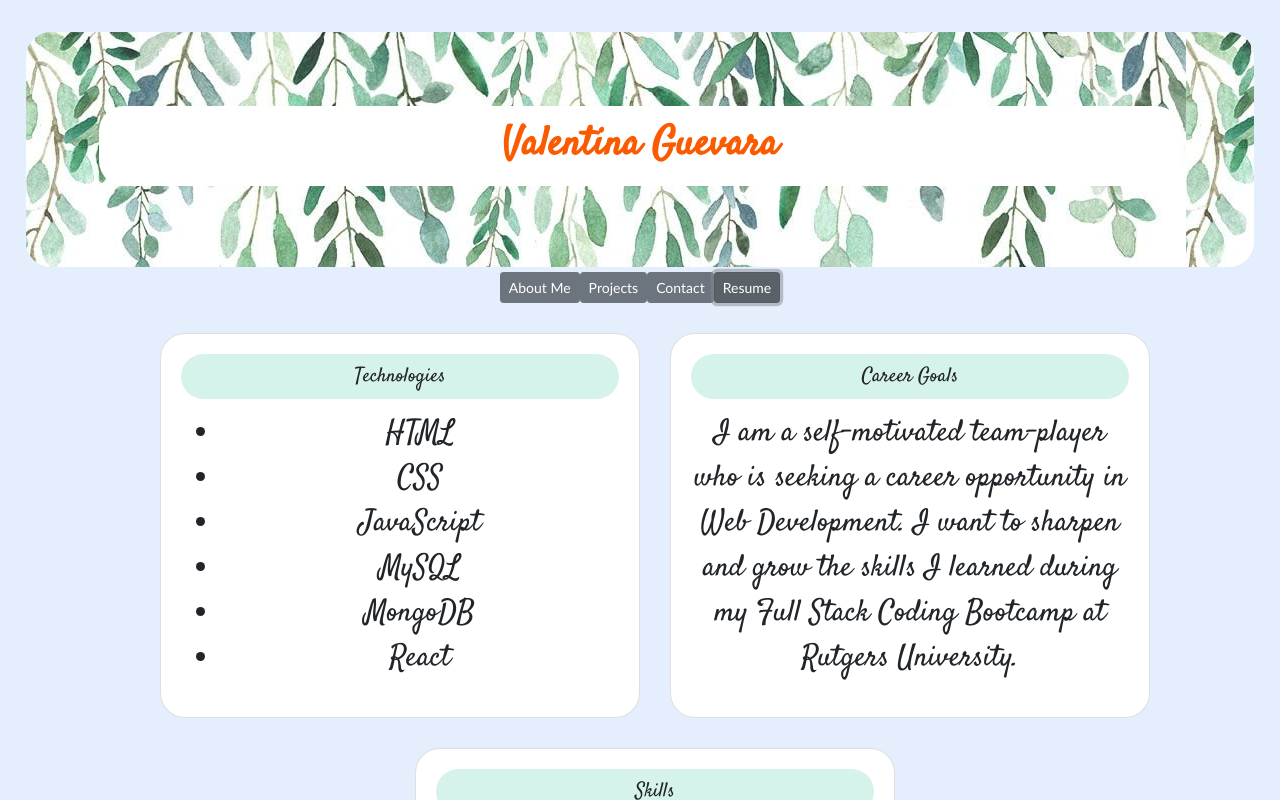
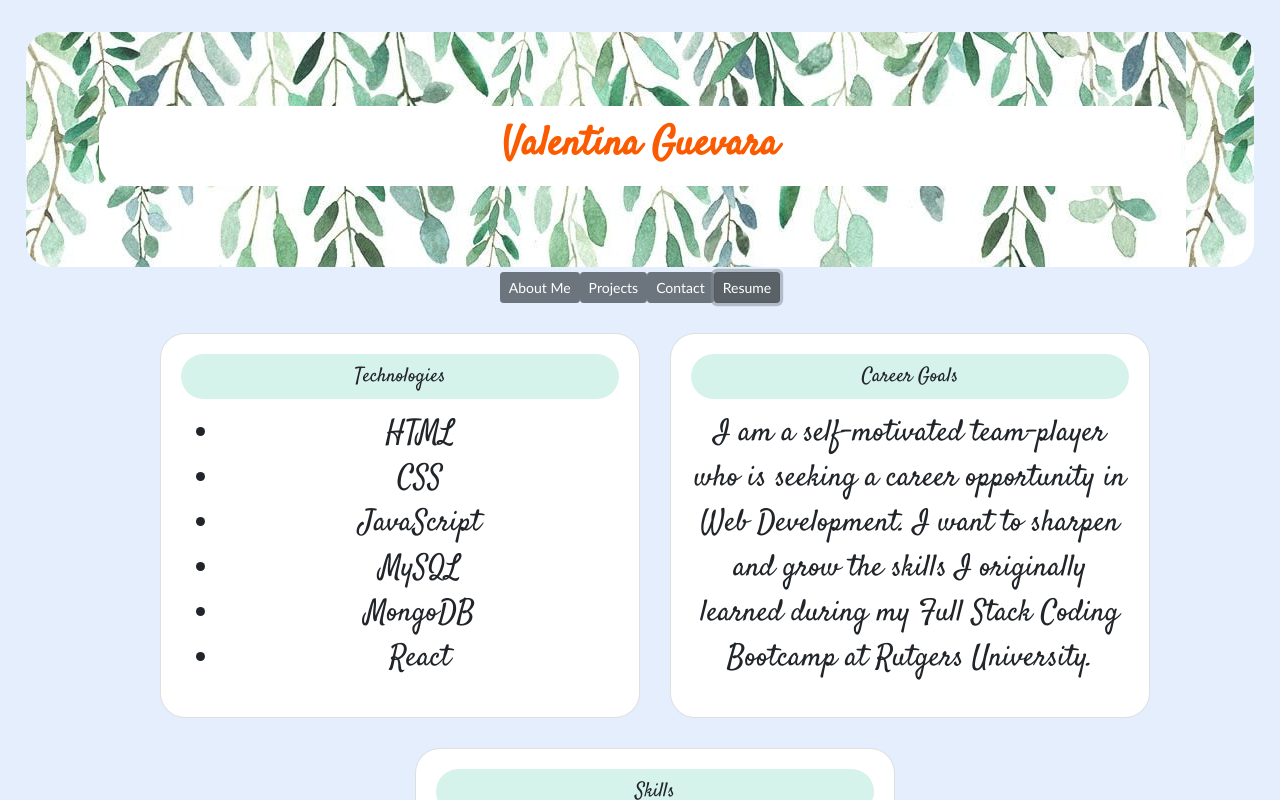
Before and after one commit to Val-gee/portfolio, a React (Create React App) app: page / in a window 1280 px wide. Both pictures are taken after a click on the button "Resume". Shown: the top 800 px of the page. Built offline with nearby package versions, Linux system fonts and the light colour scheme; a web font is replaced by a local one.

Commit message:
added new resume link to resume section of portfolio

```diff
--- a/src/components/Resume/Resume.js
+++ b/src/components/Resume/Resume.js
@@ -21,7 +21,7 @@ export default function Resume() {
                 <div className='card-body'>
                     <h5 class="card-title">Career Goals</h5>
                     <p className='details'>
-                        I am a self-motivated team-player who is seeking a career opportunity in Web Development. I want to sharpen and grow the skills I learned during my Full Stack Coding Bootcamp at Rutgers University.
+                        I am a self-motivated team-player who is seeking a career opportunity in Web Development. I want to sharpen and grow the skills I originally learned during my Full Stack Coding Bootcamp at Rutgers University.
                     </p>
                 </div>
             </div>
@@ -38,7 +38,7 @@ export default function Resume() {
                     </ul>
                 </div>
             </div>
-            <div className='resume-link'><a href="https://docs.google.com/document/d/1j1U2CcL8XVhj7yY26YyiRqdeTYa0dVBP/edit" target='_blank' rel="noreferrer">Check out my full resume here!</a></div>
+            <div className='resume-link'><a href="https://docs.google.com/document/d/1qiK_znllWaHhbDhyFiKsqm1HmZHRYzpHewY7xj84VZo/edit?usp=sharing" atl="Link to Valentina Guevara's Resume" target='_blank' rel="noreferrer">Check out my full resume here!</a></div>
         </div>
     )
 }
```
